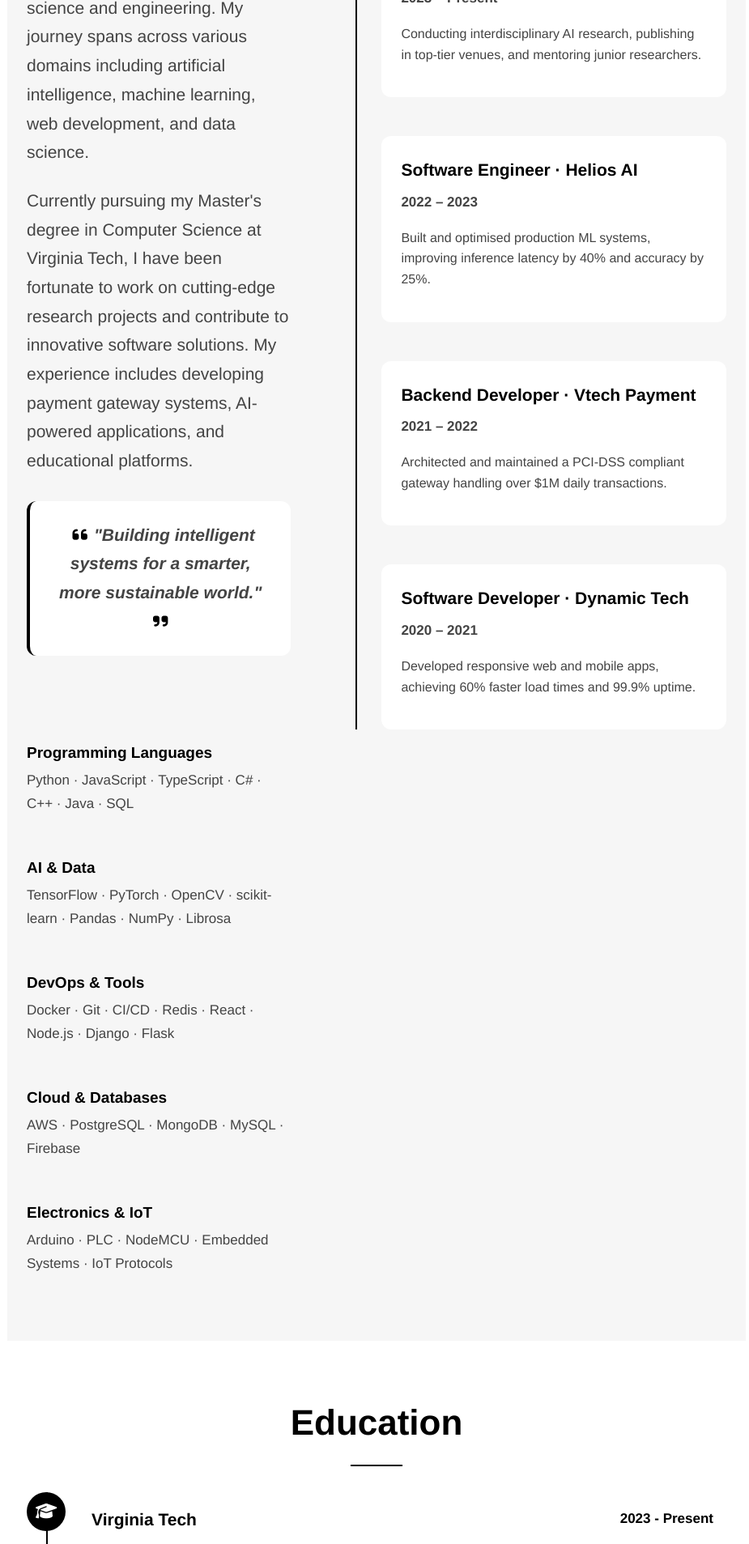
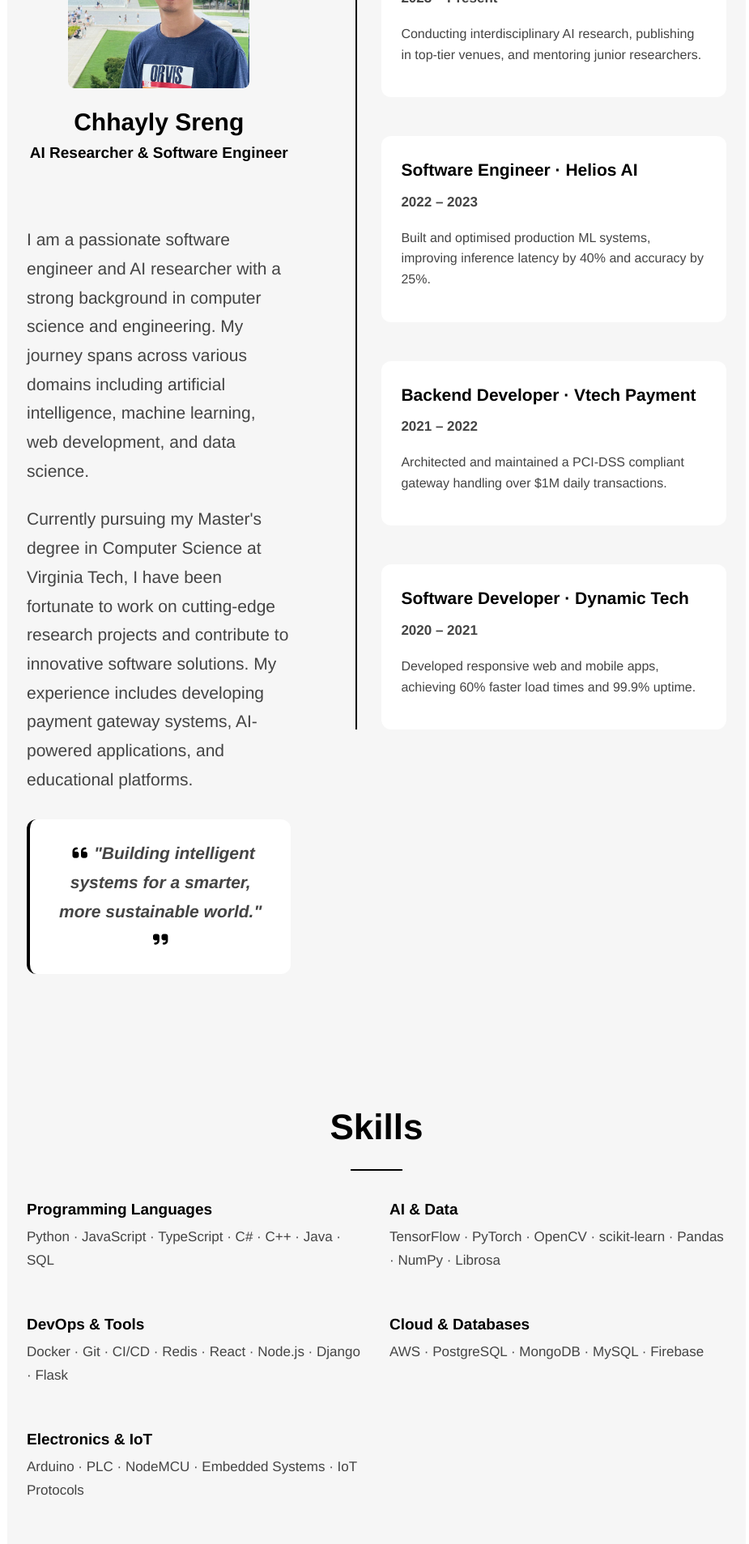
Before and after one commit to chhayly/chhayly.github.io, a Next.js app: page / in a window 1280 px wide. Shown: the part 380-2287 px from the top of the page at 81% size, without its empty margins (175-1100 px from the left). Built offline with nearby package versions, Linux system fonts and the light colour scheme.

Commit message:
Merge profile into about and add skills section

```diff
--- a/app/page.tsx
+++ b/app/page.tsx
@@ -49,6 +49,13 @@ const HomePage = () => {
           <h2 className="section-title" data-aos="fade-up">About Me</h2>
           <div className="about-content">
             <div className="about-left" data-aos="fade-right">
+              <div className="about-profile">
+                <div className="profile-image">
+                  <img src="/images/profile_picture.png" alt="Chhayly Sreng" />
+                </div>
+                <h1 className="profile-name">Chhayly Sreng</h1>
+                <p className="profile-subtitle">AI Researcher &amp; Software Engineer</p>
+              </div>
               <div className="about-text">
                 <p>
                   I am a passionate software engineer and AI researcher with a strong background in computer science and engineering.
@@ -64,29 +71,6 @@ const HomePage = () => {
                   "Building intelligent systems for a smarter, more sustainable world."
                   <i className="fas fa-quote-right"></i>
                 </p>
-              </div>
-              {/* Skills list under about description */}
-              <div className="skills-grid about-skills">
-                <div className="skills-group">
-                  <h4>Programming Languages</h4>
-                  <p className="skill-line">Python · JavaScript · TypeScript · C# · C++ · Java · SQL</p>
-                </div>
-                <div className="skills-group">
-                  <h4>AI & Data</h4>
-                  <p className="skill-line">TensorFlow · PyTorch · OpenCV · scikit-learn · Pandas · NumPy · Librosa</p>
-                </div>
-                <div className="skills-group">
-                  <h4>DevOps & Tools</h4>
-                  <p className="skill-line">Docker · Git · CI/CD · Redis · React · Node.js · Django · Flask</p>
-                </div>
-                <div className="skills-group">
-                  <h4>Cloud & Databases</h4>
-                  <p className="skill-line">AWS · PostgreSQL · MongoDB · MySQL · Firebase</p>
-                </div>
-                <div className="skills-group">
-                  <h4>Electronics & IoT</h4>
-                  <p className="skill-line">Arduino · PLC · NodeMCU · Embedded Systems · IoT Protocols</p>
-                </div>
               </div>
             </div>
             {/* Professional Experience on the right (mini-timeline) */}
@@ -138,6 +122,35 @@ const HomePage = () => {
                   </div>
                 </div>
               </div>
+            </div>
+          </div>
+        </div>
+      </section>
+
+      {/* Skills Section */}
+      <section id="skills" className="skills">
+        <div className="container">
+          <h2 className="section-title" data-aos="fade-up">Skills</h2>
+          <div className="skills-grid">
+            <div className="skills-group">
+              <h4>Programming Languages</h4>
+              <p className="skill-line">Python · JavaScript · TypeScript · C# · C++ · Java · SQL</p>
+            </div>
+            <div className="skills-group">
+              <h4>AI &amp; Data</h4>
+              <p className="skill-line">TensorFlow · PyTorch · OpenCV · scikit-learn · Pandas · NumPy · Librosa</p>
+            </div>
+            <div className="skills-group">
+              <h4>DevOps &amp; Tools</h4>
+              <p className="skill-line">Docker · Git · CI/CD · Redis · React · Node.js · Django · Flask</p>
+            </div>
+            <div className="skills-group">
+              <h4>Cloud &amp; Databases</h4>
+              <p className="skill-line">AWS · PostgreSQL · MongoDB · MySQL · Firebase</p>
+            </div>
+            <div className="skills-group">
+              <h4>Electronics &amp; IoT</h4>
+              <p className="skill-line">Arduino · PLC · NodeMCU · Embedded Systems · IoT Protocols</p>
             </div>
           </div>
         </div>
--- a/public/css/style.css
+++ b/public/css/style.css
@@ -586,6 +586,8 @@ section {
 }
 
 .about-left{display:flex;flex-direction:column;gap:var(--spacing-8)}
+.about-profile{text-align:center;margin-bottom:var(--spacing-8)}
+.profile-name{font-size:var(--font-size-2xl);font-weight:700;color:var(--text-primary);margin-top:var(--spacing-4)}
 
 .about-text p {
     font-size: var(--font-size-lg);
@@ -1600,7 +1602,6 @@ textarea:focus {
 .skills-group h4{font-size:var(--font-size-base);color:var(--primary-color);margin-bottom:var(--spacing-1)}
 .skill-line{color:var(--text-secondary);font-size:var(--font-size-sm);}
 
-.about-skills{margin-top:var(--spacing-12)}
 
 /* --- Global Theme Toggle (ThemeHandler.tsx) --- */
 .global-theme-toggle{position:fixed;top:1rem;right:1rem;width:3rem;height:3rem;border-radius:50%;background-color:var(--bg-tertiary);color:var(--text-primary);border:none;display:flex;align-items:center;justify-content:center;box-shadow:var(--shadow);cursor:pointer;transition:var(--transition);z-index:1200}
```
